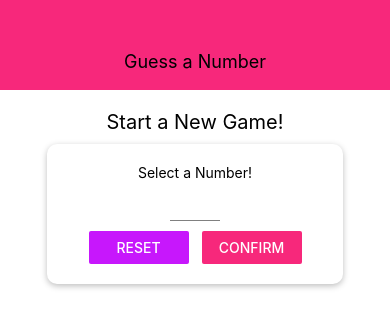
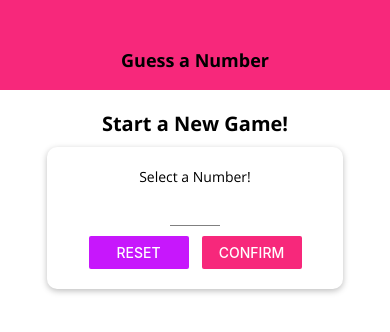
Before and after one commit to MichaelGoberling/learning-react-native, a React Native app in the folder rn-guess-a-number/: screen / in a window 390 px wide. Shown: the top 332 px of the page. Built offline with nearby package versions, Linux system fonts and the light colour scheme.

Commit message:
Guess a number: Add new body text component as first option for applying a global font

```diff
--- /dev/null
+++ b/rn-guess-a-number/components/BodyText.js
@@ -0,0 +1,12 @@
+import React from 'react';
+import { Text, StyleSheet } from 'react-native';
+
+const BodyText = props => <Text style={styles.body}>{props.children}</Text>;
+
+const styles = StyleSheet.create({
+  body: {
+    fontFamily: 'open-sans'
+  }
+});
+
+export default BodyText;
--- a/rn-guess-a-number/components/Header.js
+++ b/rn-guess-a-number/components/Header.js
@@ -1,7 +1,7 @@
-import React from "react";
-import { View, Text, StyleSheet } from "react-native";
+import React from 'react';
+import { View, Text, StyleSheet } from 'react-native';
 
-import Colors from "../constants/colors";
+import Colors from '../constants/colors';
 
 const Header = props => {
   return (
@@ -13,16 +13,17 @@
 
 const styles = StyleSheet.create({
   header: {
-    width: "100%",
+    width: '100%',
     height: 90,
     padding: 18,
     backgroundColor: Colors.primary,
-    alignItems: "center",
-    justifyContent: "flex-end"
+    alignItems: 'center',
+    justifyContent: 'flex-end'
   },
   headerTitle: {
-    color: "black",
-    fontSize: 18
+    color: 'black',
+    fontSize: 18,
+    fontFamily: 'open-sans-bold'
   }
 });
 
--- a/rn-guess-a-number/screens/StartGameScreen.js
+++ b/rn-guess-a-number/screens/StartGameScreen.js
@@ -14,6 +14,7 @@
 import Colors from '../constants/colors';
 import Input from '../components/Input';
 import NumberContainer from '../components/NumberContainer';
+import BodyText from '../components/BodyText';
 
 const StartGameScreen = props => {
   const [enteredValue, setEnteredValue] = useState('');
@@ -71,7 +72,7 @@
       <View style={styles.screen}>
         <Text style={styles.title}>Start a New Game!</Text>
         <Card style={styles.inputContainer}>
-          <Text>Select a Number!</Text>
+          <BodyText>Select a Number!</BodyText>
           <Input
             style={styles.input}
             blurOnSubmit
@@ -109,12 +110,12 @@
   screen: {
     flex: 1,
     padding: 10,
-    alignItems: 'center',
-    fontFamily: 'open-sans-bold'
+    alignItems: 'center'
   },
   title: {
     fontSize: 20,
-    marginVertical: 10
+    marginVertical: 10,
+    fontFamily: 'open-sans-bold'
   },
   inputContainer: {
     width: 300,
```
